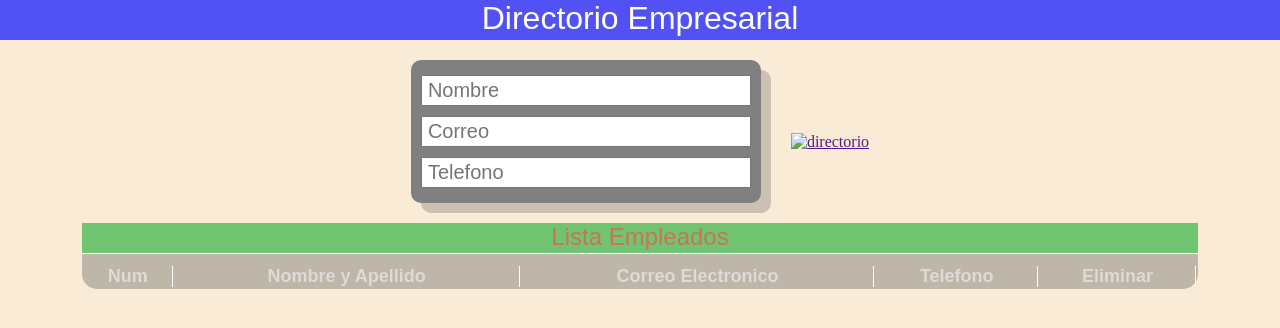
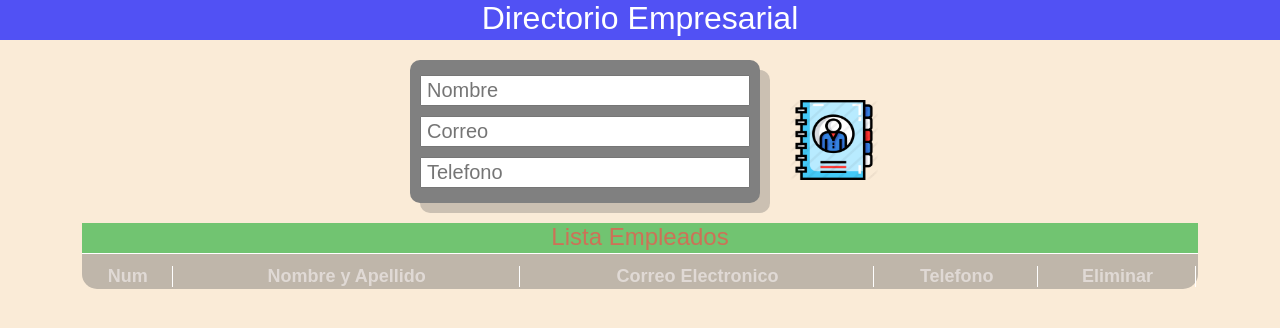
Before and after one commit to MarioDaza25/Directorio_Empresarial, a plain HTML site: page index.html in a window 1280 px wide. Drawn offline with Linux system fonts and the light colour scheme; the site is published under a folder, as on GitHub Pages, so addresses that start at the root find nothing.

Commit message:
Update index.html

```diff
--- a/index.html
+++ b/index.html
@@ -19,7 +19,7 @@
 
             </form>
             <a href="" id="Agregar">
-                <img src="/imagenes/logo2.png" alt="directorio">
+                <img src="./imagenes/logo2.png" alt="directorio">
             </a>
         </div>
         <di class="divTabla">
```
